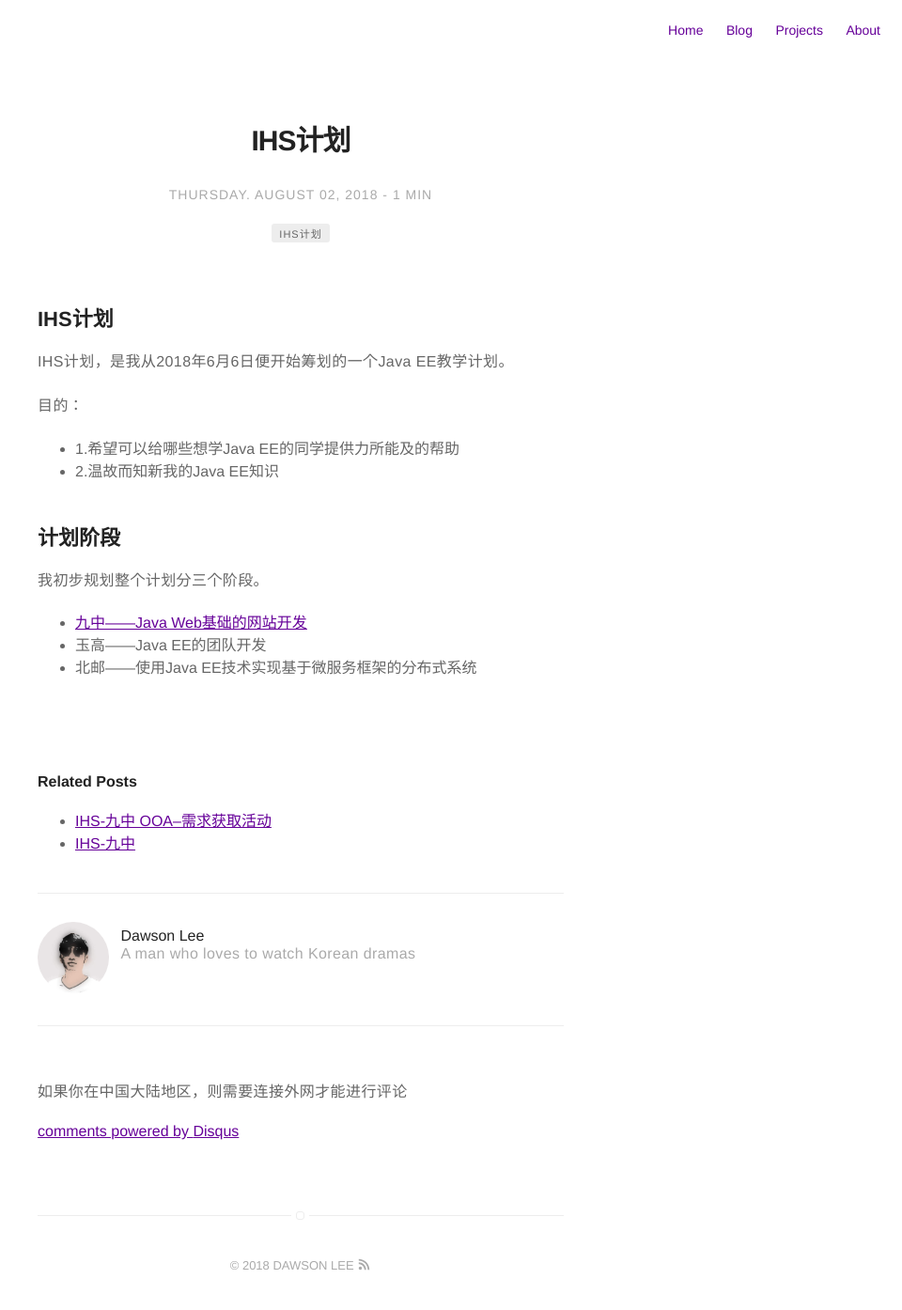
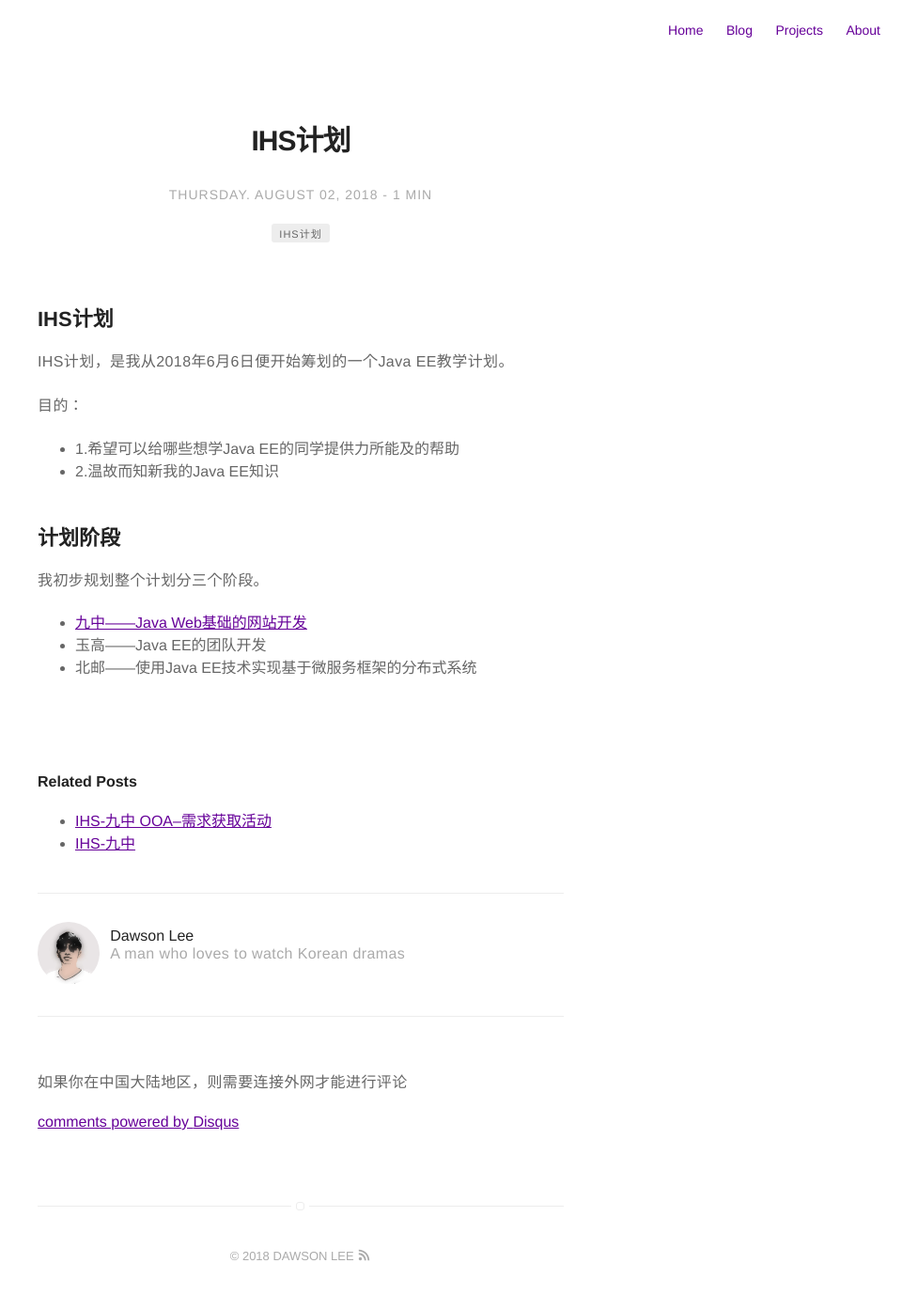
Before and after one commit to dawsonlee1790/dawsonlee1790.github.io, a Jekyll site: the page built from _posts/2018-06-06-IHS计划.md, in a window 1280 px wide. Shown: the whole page at 94% size, without its empty margins (320-1280 px from the left). Built offline with Jekyll 4.4.1, drawn with Linux system fonts in a browser that asks for light colours; comment, search, counter and statistics services are not loaded.

Commit message:
修改author

```diff
--- a/_sass/components/author.sass
+++ b/_sass/components/author.sass
@@ -44,25 +44,25 @@
             display: block
 
     > .toleft
-        width: 15%
+        width: 13%
         display: inline-block
 
         @media #{$mobile}
-            width: 20%
+            width: 23%
 
         @media #{$tablet}
-            width: 15%
+            width: 13%
 
     > .toright
-        width: 83%
+        width: 85%
         display: inline-block
         vertical-align: top
 
         @media #{$mobile}
-            width: 78%
+            width: 75%
 
         @media #{$tablet}
-            width: 83%
+            width: 85%
 
 .no-disqus
     border-bottom: none
```
